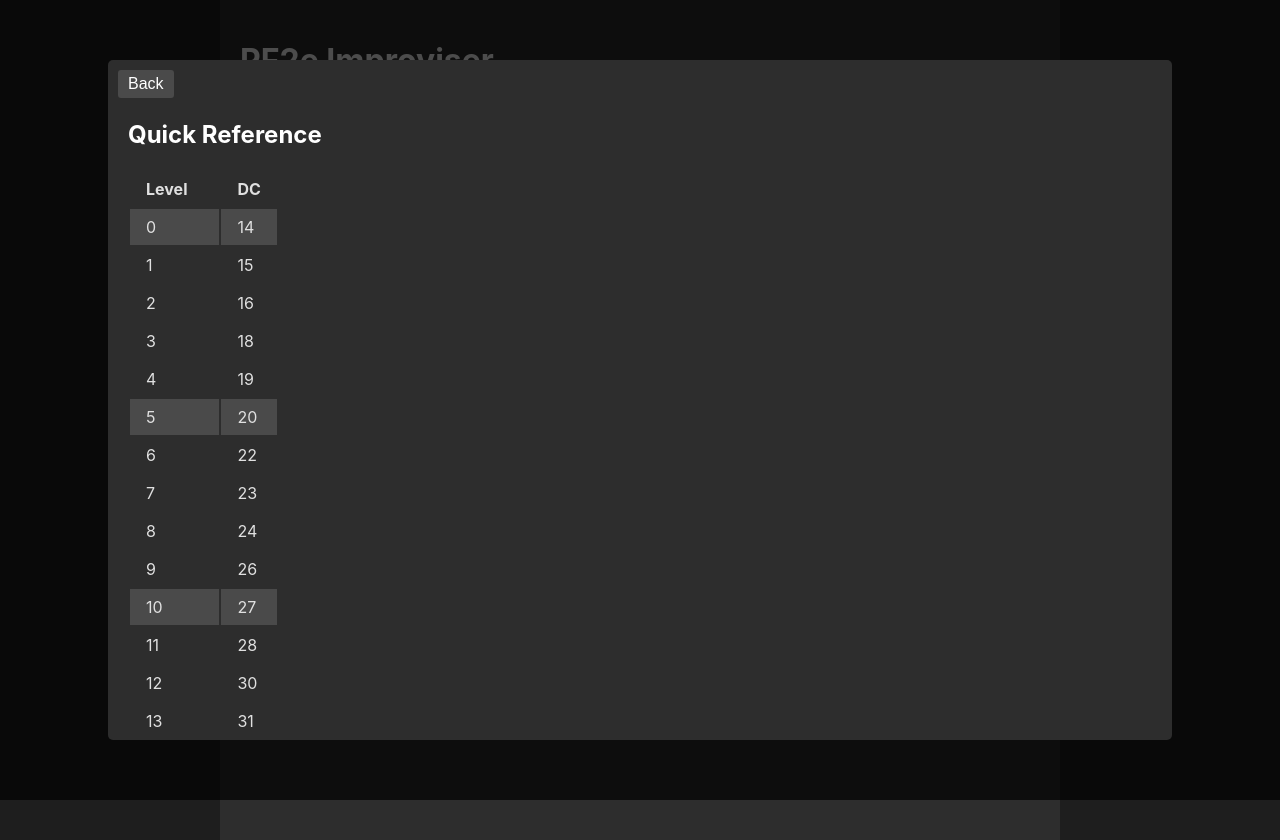
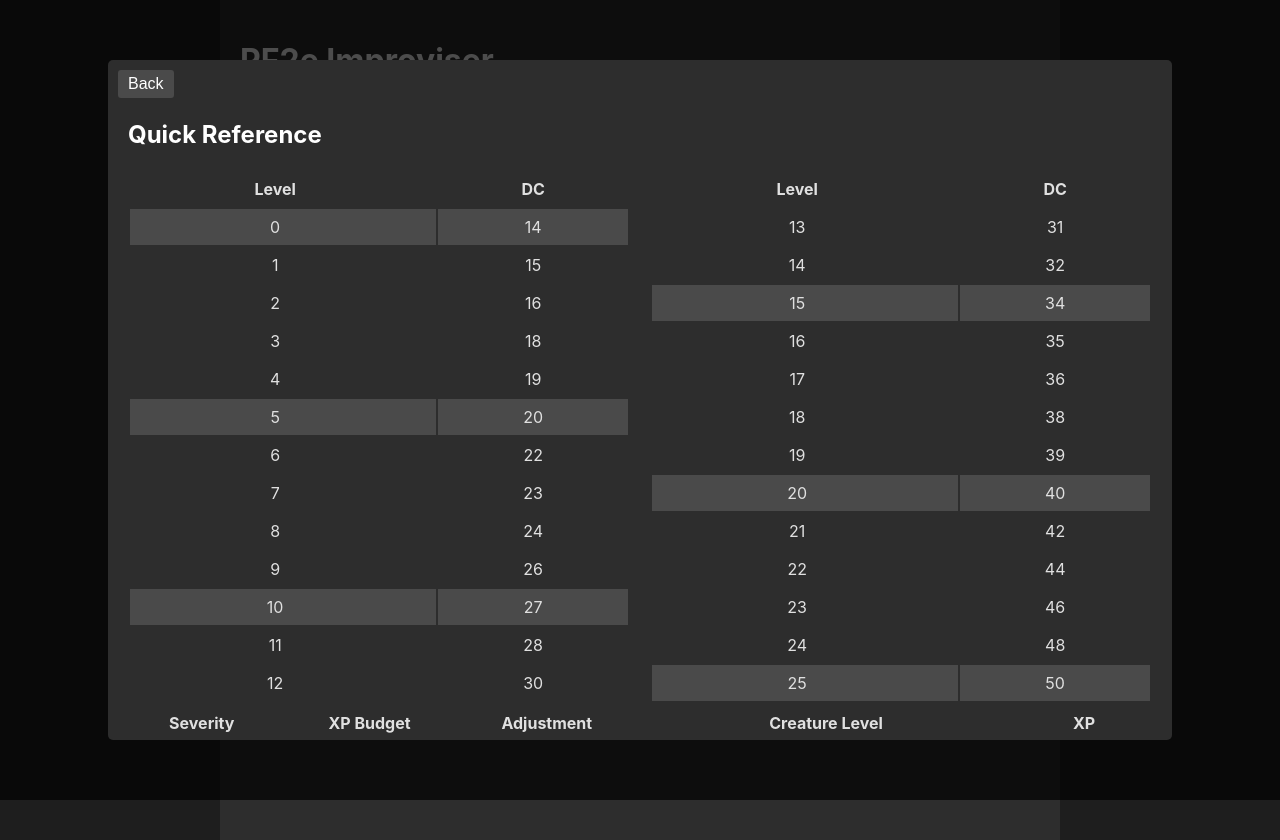
Before and after one commit to Utkarsh-G/pf2e-improviser, a React (Create React App) app: page / in a window 1280 px wide. Both pictures are taken after a click on the button "Quick Reference". Built offline with nearby package versions, Linux system fonts and the light colour scheme.

Commit message:
all useful reference needed has been added

```diff
--- a/src/components/QuickReferenceModal.css
+++ b/src/components/QuickReferenceModal.css
@@ -54,9 +54,20 @@
 .quick-reference-table.spaced-columns th,
 .quick-reference-table.spaced-columns td {
   padding: 8px 16px;
+  text-align: center; /*I don't want this for other columns*/
 }
 
 .quick-reference-table.spaced-columns th:not(:last-child),
 .quick-reference-table.spaced-columns td:not(:last-child) {
   padding-right: 32px;
 }
+
+.table-container {
+    display: flex;
+    justify-content: space-between;
+    gap: 20px;
+  }
+
+  .table-container .quick-reference-table {
+    flex: 1;
+  }
--- a/src/components/QuickReferenceModal.js
+++ b/src/components/QuickReferenceModal.js
@@ -1,6 +1,10 @@
 import React from 'react';
 import './QuickReferenceModal.css';
 import dcByLevel from '../data/dc_by_level';
+import creatureXP from '../data/creature_xp';
+import encounterXP from '../data/encounter_xp';
+import treasureByEncounter from '../data/treasure_by_encounter';
+
 const QuickReferenceModal = ({ onClose }) => {
   return (
     <div className="modal-overlay">
@@ -8,6 +12,7 @@ const QuickReferenceModal = ({ onClose }) => {
         <button className="back-button" onClick={onClose}>Back</button>
         <h2>Quick Reference</h2>
         {/* Add your quick reference content here */}
+        <div className="table-container">
             <table className="quick-reference-table spaced-columns">
                 <thead>
                 <tr>
@@ -16,10 +21,96 @@ const QuickReferenceModal = ({ onClose }) => {
                 </tr>
                 </thead>
                 <tbody>
-            {Array.from({ length: 25 }, (_, index) => (
+                {Array.from({ length: 13 }, (_, index) => (
                     <tr key={index} className={index % 5 === 0 ? "highlight-row" : ""}>
                     <td>{index}</td>
                     <td>{dcByLevel.get(index)}</td>
+                    </tr>
+                ))}
+                </tbody>
+            </table>
+
+            <table className="quick-reference-table spaced-columns">
+                <thead>
+                <tr>
+                    <th>Level</th>
+                    <th>DC</th>
+                </tr>
+                </thead>
+                <tbody>
+                {Array.from({ length: 13 }, (_, index) => {
+                    const level = index + 13;
+                    return (
+                        <tr key={level} className={level % 5 === 0 ? "highlight-row" : ""}>
+                            <td>{level}</td>
+                            <td>{dcByLevel.get(level)}</td>
+                        </tr>
+                    );
+                })}
+                </tbody>
+            </table>
+        </div>
+
+        <div className="table-container">
+            <table className="quick-reference-table spaced-columns">
+                <thead>
+                <tr>
+                    <th>Severity</th>
+                    <th>XP Budget</th>
+                    <th>Adjustment</th>
+                </tr>
+                </thead>
+                <tbody>
+                {Array.from(encounterXP.entries(), ([severity, data]) => (
+                    <tr key={severity}>
+                        <td>{severity}</td>
+                        <td>{data.budget}</td>
+                        <td>{data.adjustment}</td>
+                    </tr>
+                ))}
+                </tbody>
+            </table>
+
+            <table className="quick-reference-table spaced-columns">
+                <thead>
+                <tr>
+                    <th>Creature Level</th>
+                    <th>XP</th>
+                </tr>
+                </thead>
+                <tbody>
+                {Array.from(creatureXP.entries(), ([level, xp]) => (
+                    <tr key={level}>
+                        <td>{level}</td>
+                        <td>{xp}</td>
+                    </tr>
+                ))}
+                </tbody>
+            </table>
+        </div>
+
+        <table className="quick-reference-table spaced-columns">
+                <thead>
+                <tr>
+                    <th>Level</th>
+                    <th>Total Treasure per Level for Party of 4</th>
+                    <th>Low</th>
+                    <th>Moderate</th>
+                    <th>High</th>
+                    <th>Extreme</th>
+                    <th>Extra per Additional Player</th>
+                </tr>
+                </thead>
+                <tbody>
+                {Array.from(treasureByEncounter.entries(), ([level, data]) => (
+                    <tr key={level}>
+                        <td>{level}</td>
+                        <td>{data.total}</td>
+                        <td>{data.low}</td>
+                        <td>{data.moderate}</td>
+                        <td>{data.high}</td>
+                        <td>{data.extreme}</td>
+                        <td>{data.extra}</td>
                     </tr>
                 ))}
                 </tbody>
--- /dev/null
+++ b/src/data/creature_xp.js
@@ -0,0 +1,13 @@
+const creatureXP = new Map([
+    ["Party Level -4", 10],
+    ["Party Level -3", 15],
+    ["Party Level -2", 20],
+    ["Party Level -1", 30],
+    ["Party Level", 40],
+    ["Party Level +1", 60],
+    ["Party Level +2", 80],
+    ["Party Level +3", 120],
+    ["Party Level +4", 160],
+]);
+
+export default creatureXP;
--- /dev/null
+++ b/src/data/encounter_xp.js
@@ -0,0 +1,9 @@
+const encounterXP = new Map([
+    ["Trivial", {budget: 40, adjustment: 10}],
+    ["Low", {budget: 60, adjustment: 20}],
+    ["Moderate", {budget: 80, adjustment: 20}],
+    ["Severe", {budget: 120, adjustment: 30}],
+    ["Extreme", {budget: 160, adjustment: 40}],
+]);
+
+export default encounterXP;
--- /dev/null
+++ b/src/data/treasure_by_encounter.js
@@ -0,0 +1,24 @@
+const treasureByEncounter = new Map([
+    [1, {total: '175 gp', low: '13 gp', moderate: '18 gp', high: '26 gp', extreme: '35 gp', extra: '35 gp'}],
+    [2, {total: '300 gp', low: '23 gp', moderate: '30 gp', high: '45 gp', extreme: '60 gp', extra: '60 gp'}],
+    [3, {total: '500 gp', low: '38 gp', moderate: '50 gp', high: '75 gp', extreme: '100 gp', extra: '100 gp'}],
+    [4, {total: '850 gp', low: '65 gp', moderate: '85 gp', high: '130 gp', extreme: '170 gp', extra: '170 gp'}],
+    [5, {total: '1,350 gp', low: '100 gp', moderate: '135 gp', high: '200 gp', extreme: '270 gp', extra: '270 gp'}],
+    [6, {total: '2,000 gp', low: '150 gp', moderate: '200 gp', high: '300 gp', extreme: '400 gp', extra: '400 gp'}],
+    [7, {total: '2,900 gp', low: '220 gp', moderate: '290 gp', high: '440 gp', extreme: '580 gp', extra: '580 gp'}],
+    [8, {total: '4,000 gp', low: '300 gp', moderate: '400 gp', high: '600 gp', extreme: '800 gp', extra: '800 gp'}],
+    [9, {total: '5,700 gp', low: '430 gp', moderate: '570 gp', high: '860 gp', extreme: '1,140 gp', extra: '1,140 gp'}],
+    [10, {total: '8,000 gp', low: '600 gp', moderate: '800 gp', high: '1,200 gp', extreme: '1,600 gp', extra: '1,600 gp'}],
+    [11, {total: '11,500 gp', low: '865 gp', moderate: '1,150 gp', high: '1,725 gp', extreme: '2,300 gp', extra: '2,300 gp'}],
+    [12, {total: '16,500 gp', low: '1,250 gp', moderate: '1,650 gp', high: '2,475 gp', extreme: '3,300 gp', extra: '3,300 gp'}],
+    [13, {total: '25,000 gp', low: '1,875 gp', moderate: '2,500 gp', high: '3,750 gp', extreme: '5,000 gp', extra: '5,000 gp'}],
+    [14, {total: '36,500 gp', low: '2,750 gp', moderate: '3,650 gp', high: '5,500 gp', extreme: '7,300 gp', extra: '7,300 gp'}],
+    [15, {total: '54,500 gp', low: '4,100 gp', moderate: '5,450 gp', high: '8,200 gp', extreme: '10,900 gp', extra: '10,900 gp'}],
+    [16, {total: '82,500 gp', low: '6,200 gp', moderate: '8,250 gp', high: '12,400 gp', extreme: '16,500 gp', extra: '16,500 gp'}],
+    [17, {total: '128,000 gp', low: '9,600 gp', moderate: '12,800 gp', high: '19,200 gp', extreme: '25,600 gp', extra: '25,600 gp'}],
+    [18, {total: '208,000 gp', low: '15,600 gp', moderate: '20,800 gp', high: '31,200 gp', extreme: '41,600 gp', extra: '41,600 gp'}],
+    [19, {total: '355,000 gp', low: '26,600 gp', moderate: '35,500 gp', high: '53,250 gp', extreme: '71,000 gp', extra: '71,000 gp'}],
+    [20, {total: '490,000 gp', low: '36,800 gp', moderate: '49,000 gp', high: '73,500 gp', extreme: '98,000 gp', extra: '98,000 gp'}],
+]);
+
+export default treasureByEncounter;
```
Lines whose indentation alone changed are shown as unchanged.
